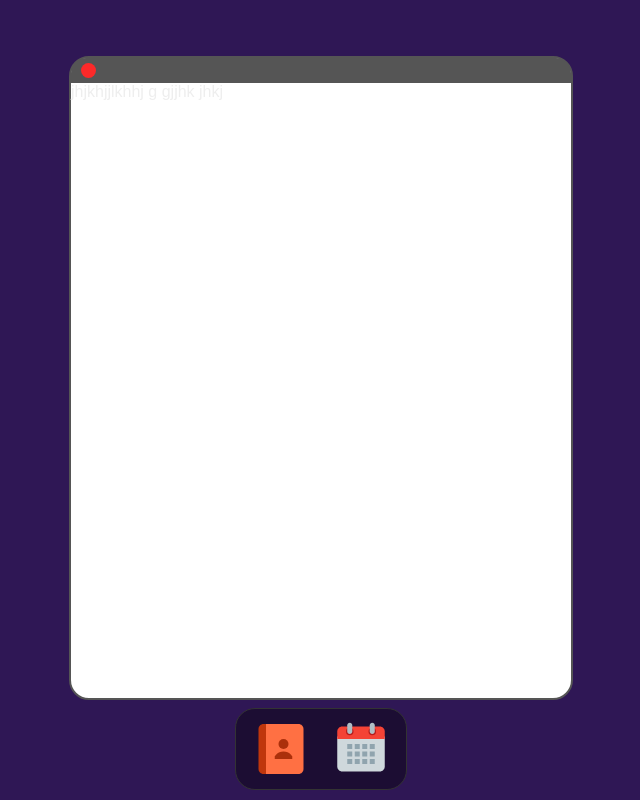
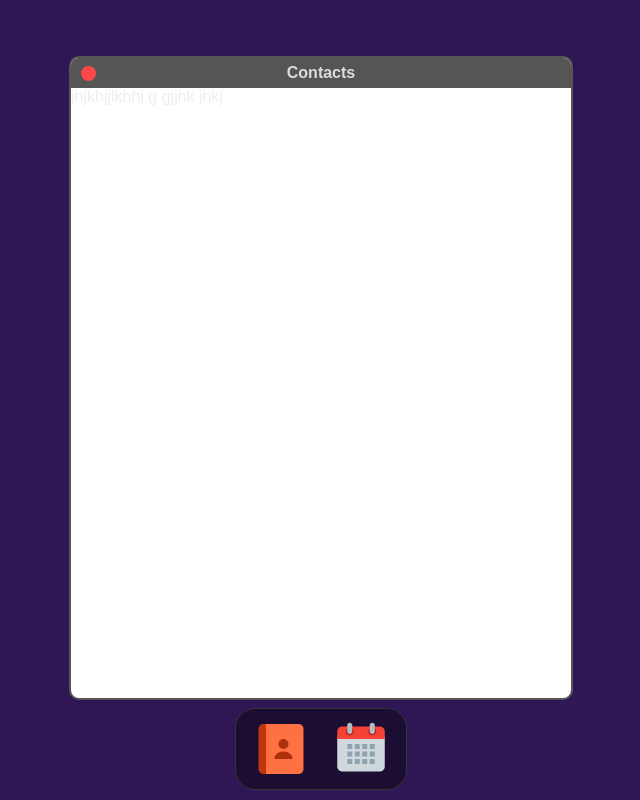
Before and after one commit to PylSerg/webium-os, a React (Create React App) app: page / in a window 1280 px wide. Both pictures are taken after a click on the item "Contacts". Shown: the whole page, without its empty margins (319-959 px from the left). Built offline with nearby package versions, Linux system fonts and the light colour scheme.

Commit message:
adds Calendar

```diff
--- a/package.json
+++ b/package.json
@@ -6,6 +6,7 @@
     "all": "^0.0.0",
     "netlify-cli": "^10.5.1",
     "react": "^18.1.0",
+    "react-calendar": "^3.7.0",
     "react-dom": "^18.1.0",
     "react-icons": "^4.4.0",
     "react-scripts": "5.0.0"
--- /dev/null
+++ b/src/components/Calendar/Calendar.js
@@ -0,0 +1,13 @@
+import React, { useState } from "react";
+import Calendar from "react-calendar";
+import "react-calendar/dist/Calendar.css";
+
+export default function MyApp() {
+	const [value, onChange] = useState(new Date());
+
+	return (
+		<div>
+			<Calendar onChange={onChange} value={value} />
+		</div>
+	);
+}
--- /dev/null
+++ b/src/components/Calendar/index.js
@@ -0,0 +1 @@
+export { default } from "./Calendar";
--- a/src/components/Contacts/Contacts.js
+++ b/src/components/Contacts/Contacts.js
@@ -1,5 +1,5 @@
 import React from "react";
-import styles from "./Contacts.module.css";
+// import styles from "./Contacts.module.css";
 
 export default function Contacts() {
 	return <>jhjkhjjlkhhj g gjjhk jhkj</>;
--- a/src/components/Contacts/Contacts.module.css
+++ /dev/null
@@ -1,44 +0,0 @@
-.container {
-    position: fixed;
-    left: 50%;
-    bottom: 100px;
-    transform: translateX(-50%);
-
-    width: 500px;
-    height: 80%;
-
-    padding: 0;
-    margin: 0;
-
-    background-color: #fff;
-    border: 2px solid #555;
-    border-radius: 20px;
-}
-
-.header {
-    display: flex;
-    flex-direction: row;
-    align-items: center;
-
-    height: 25px;
-
-    padding: 0;
-    margin: 0;
-
-    background-color: #555;
-    border-radius: 15px 15px 0 0 ;
-}
-
-.close {
-    width: 15px;
-    height: 15px;
-
-    margin-left: 10px;
-
-    border: none;
-    border-radius: 50px;
-
-    background-color: rgb(252, 41, 41);
-
-    cursor: pointer;
-}
--- a/src/components/Dockbar/Dockbar.js
+++ b/src/components/Dockbar/Dockbar.js
@@ -1,8 +1,9 @@
 import React, { useState } from "react";
 import favorites from "./favorites";
 import Contacts from "../Contacts";
+import Calendar from "../Calendar";
 import styles from "./Dockbar.module.css";
-import stylesContacts from "../Contacts/Contacts.module.css";
+import windowsStyles from "./WindowsStyles.module.css";
 
 export default function Dockbar() {
 	const [state, setState] = useState(favorites.favorites);
@@ -21,14 +22,27 @@ export default function Dockbar() {
 	return (
 		<div>
 			{state[0].open && (
-				<div className={stylesContacts.container}>
-					<div className={stylesContacts.header}>
-						<button type="button" className={stylesContacts.close} onClick={() => closeWindow(0)} title="Close"></button>
+				<div className={windowsStyles.container} id={windowsStyles.contacts}>
+					<div className={windowsStyles.header}>
+						<button type="button" className={windowsStyles.close} onClick={() => closeWindow(0)} title="Close"></button>
+						<p className={windowsStyles.title}>{state[0].title}</p>
 					</div>
 
 					<Contacts />
 				</div>
 			)}
+
+			{state[1].open && (
+				<div className={windowsStyles.container} id={windowsStyles.calendar}>
+					<div className={windowsStyles.header}>
+						<button type="button" className={windowsStyles.close} onClick={() => closeWindow(1)} title="Close"></button>
+						<p className={windowsStyles.title}>{state[1].title}</p>
+					</div>
+
+					<Calendar />
+				</div>
+			)}
+
 			<ul className={styles.container}>
 				{state.map((f, index) => (
 					<li className={styles.item} key={f.id} onClick={() => openWindow(index)}>
--- /dev/null
+++ b/src/components/Dockbar/WindowsStyles.module.css
@@ -0,0 +1,70 @@
+.container {
+    position: fixed;
+    left: 50%;
+    transform: translateX(-50%);
+
+    padding: 0;
+    margin: 0;
+
+    background-color: #fff;
+    border: 2px solid #555;
+    border-radius: 10px;
+
+    overflow: hidden;
+}
+
+.header {
+    display: flex;
+    flex-direction: row;
+    align-items: center;
+
+    height: 30px;
+
+    padding: 0;
+    margin: 0;
+
+    color: #ddd;
+    font-weight: 700;
+
+    background-color: #555;
+
+
+}
+
+.close {
+    width: 15px;
+    height: 15px;
+
+    margin-left: 10px;
+
+    border: none;
+    border-radius: 50px;
+
+    background-color: rgb(255, 72, 72);
+
+    cursor: pointer;
+}
+
+.title {
+    position: absolute;
+    left: 50%;
+    transform: translateX(-50%);
+
+    display: block;
+}
+
+#contacts {
+    bottom: 100px;
+
+    width: 500px;
+    height: 80%;
+}
+
+#calendar {
+    right: 10px;
+    top: 50px;
+    left: auto;
+    transform: translateX(0);
+    /* top: 50%;
+    transform: translate(-50%, -50%); */
+}
```
Also changed, not shown: 1 other file (tests, documents, lock files or other folders).
